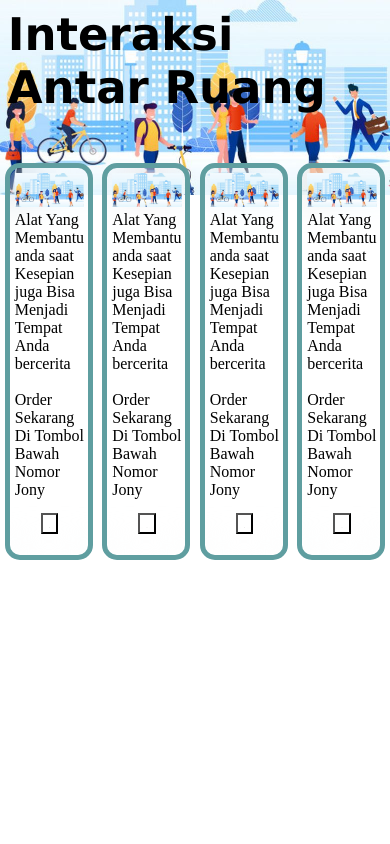
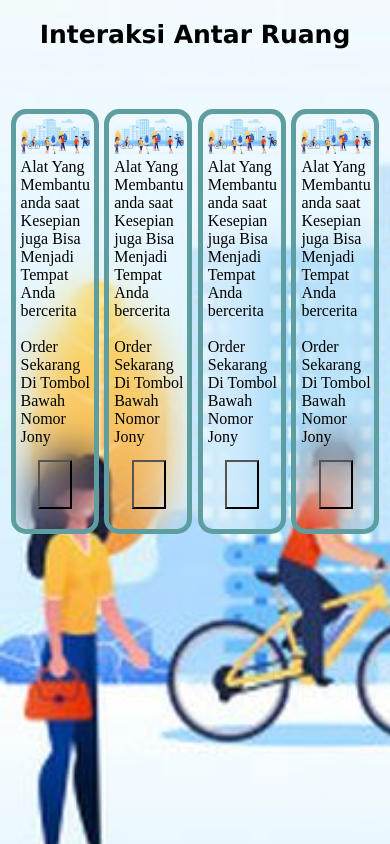
Before and after one commit to Mytzcodes/Interaksi, a plain HTML site: page index.html in a window 390 px wide. Drawn offline with Linux system fonts and the light colour scheme.

Commit message:
Add files via upload

```diff
--- a/style.css
+++ b/style.css
@@ -67,3 +67,59 @@ main {
   display: flex;
   align-items: center;
 }
+
+@media only screen and (min-width: 300px) and (max-width: 760px) {
+  body {
+    background-image: url(Picture/Interaksi.jpg);
+    background-repeat: no-repeat;
+    background-size: 450%;
+  }
+
+  #Judul-Halaman {
+    font-size: 25px;
+    padding: 5%;
+    display: flex;
+    justify-content: center;
+  }
+
+  .Item {
+    display: flex;
+    padding-top: 1%;
+    padding-bottom: 2%;
+    overflow: visible;
+    justify-content: space-evenly;
+  }
+
+  .Orders-Button {
+    justify-content: center;
+    display: flex;
+    margin-top: 20%;
+  }
+
+  .Order {
+    background-image: url(Picture/Order.png);
+    padding: 15px;
+    align-items: center;
+    display: flex;
+  }
+
+  .Card-1 {
+    outline-width: 222px;
+    outline-color: aqua;
+    border-radius: 10px;
+    width: 20%;
+    outline-color: cadetblue;
+    outline-style: solid;
+    outline-width: 5px;
+  }
+
+  #Card-1 {
+    border-radius: 12px;
+    border: 5px solid transparent;
+    padding-bottom: 20%;
+    background-color: transparent;
+    backdrop-filter: blur(20px);
+    display: flex;
+    align-items: center;
+  }
+}
```
Lines whose indentation alone changed are shown as unchanged.
